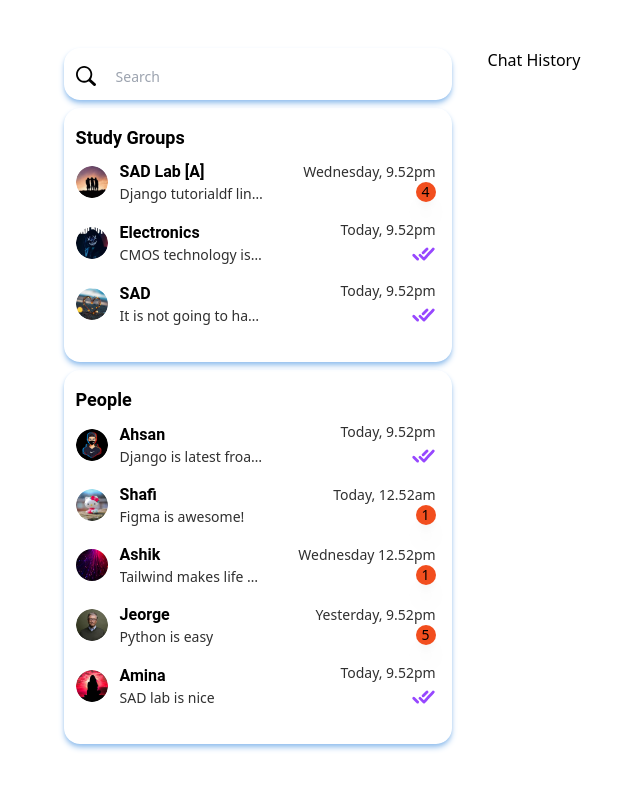
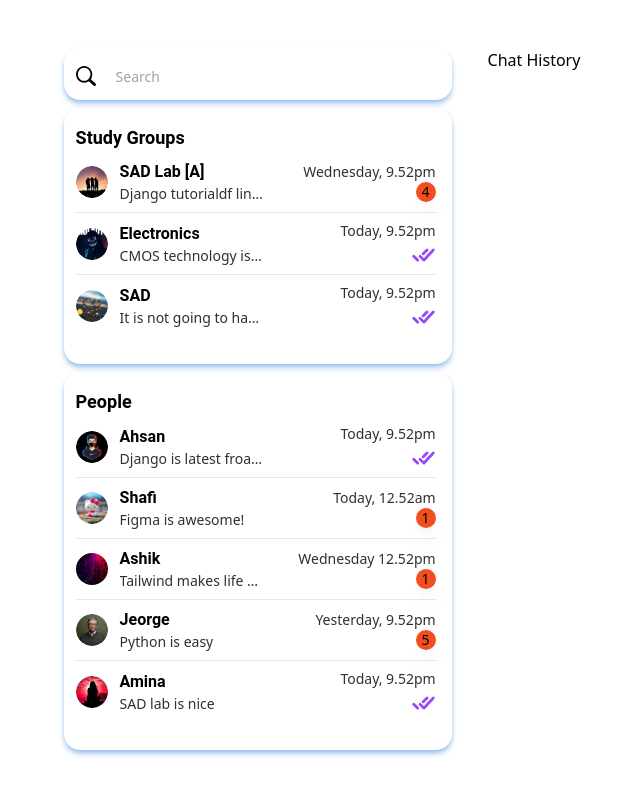
Before and after one commit to ehsan18t/CourseAssistant, a Django app: template templates/public/index.html in a window 1280 px wide. Shown: the whole page, without its empty margins (318-958 px from the left). Run offline with Django 4.2, Linux system fonts and the light colour scheme; the template is opened without the code that fills it, so the values that code supplies are empty.

Commit message:
border bottom style

```diff
--- a/templates/public/index.html
+++ b/templates/public/index.html
@@ -5,6 +5,7 @@
     <meta http-equiv="X-UA-Compatible" content="IE=edge">
     <meta name="viewport" content="width=device-width, initial-scale=1.0">
     <link rel="stylesheet" href="styles.css">
+    <link rel="stylesheet" href="style2.css">
     <title>Document</title>
 </head>
 <body class="">
--- /dev/null
+++ b/templates/public/style2.css
@@ -0,0 +1,7 @@
+#border-people li:not(:last-child){
+    border-bottom-width: 1px;
+  }
+
+  #border-group li:not(:last-child){
+    border-bottom-width: 1px;
+  }
--- a/templates/public/styles.css
+++ b/templates/public/styles.css
@@ -649,6 +649,10 @@ video {
   border-radius: 9999px;
 }
 
+.border-b {
+  border-bottom-width: 1px;
+}
+
 .border-gray-300 {
   --tw-border-opacity: 1;
   border-color: rgb(209 213 219 / var(--tw-border-opacity));
```
